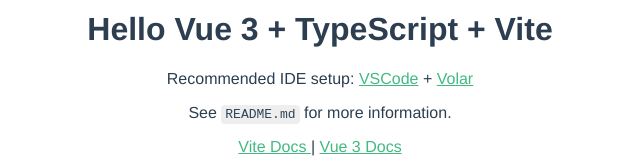
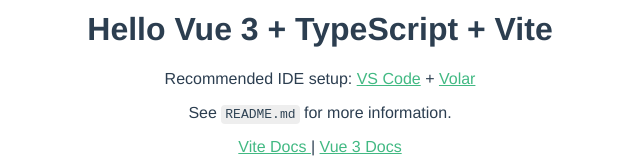
Before and after one commit to fresh-app/fresh-vite-app-vue-ts, a Vue app: page / in a window 1280 px wide. Shown: the part 274-434 px from the top of the page, without its empty margins (320-960 px from the left). Built offline with nearby package versions, Linux system fonts and the light colour scheme.

Commit message:
Fresh Vue app as of 2022-04-13 (disk usage: 114.0 MB)

```diff
--- a/package.json
+++ b/package.json
@@ -11,9 +11,9 @@
     "vue": "^3.2.25"
   },
   "devDependencies": {
-    "@vitejs/plugin-vue": "^2.3.0",
+    "@vitejs/plugin-vue": "^2.3.1",
     "typescript": "^4.5.4",
-    "vite": "^2.9.0",
+    "vite": "^2.9.2",
     "vue-tsc": "^0.29.8"
   }
 }
--- a/src/App.vue
+++ b/src/App.vue
@@ -1,6 +1,6 @@
 <script setup lang="ts">
 // This starter template is using Vue 3 <script setup> SFCs
-// Check out https://v3.vuejs.org/api/sfc-script-setup.html#sfc-script-setup
+// Check out https://vuejs.org/api/sfc-script-setup.html#script-setup
 import HelloWorld from './components/HelloWorld.vue'
 </script>
 
--- a/src/components/HelloWorld.vue
+++ b/src/components/HelloWorld.vue
@@ -11,7 +11,7 @@
 
   <p>
     Recommended IDE setup:
-    <a href="https://code.visualstudio.com/" target="_blank">VSCode</a>
+    <a href="https://code.visualstudio.com/" target="_blank">VS Code</a>
     +
     <a href="https://github.com/johnsoncodehk/volar" target="_blank">Volar</a>
   </p>
```
Also changed, not shown: 2 other files (tests, documents, lock files or other folders).
